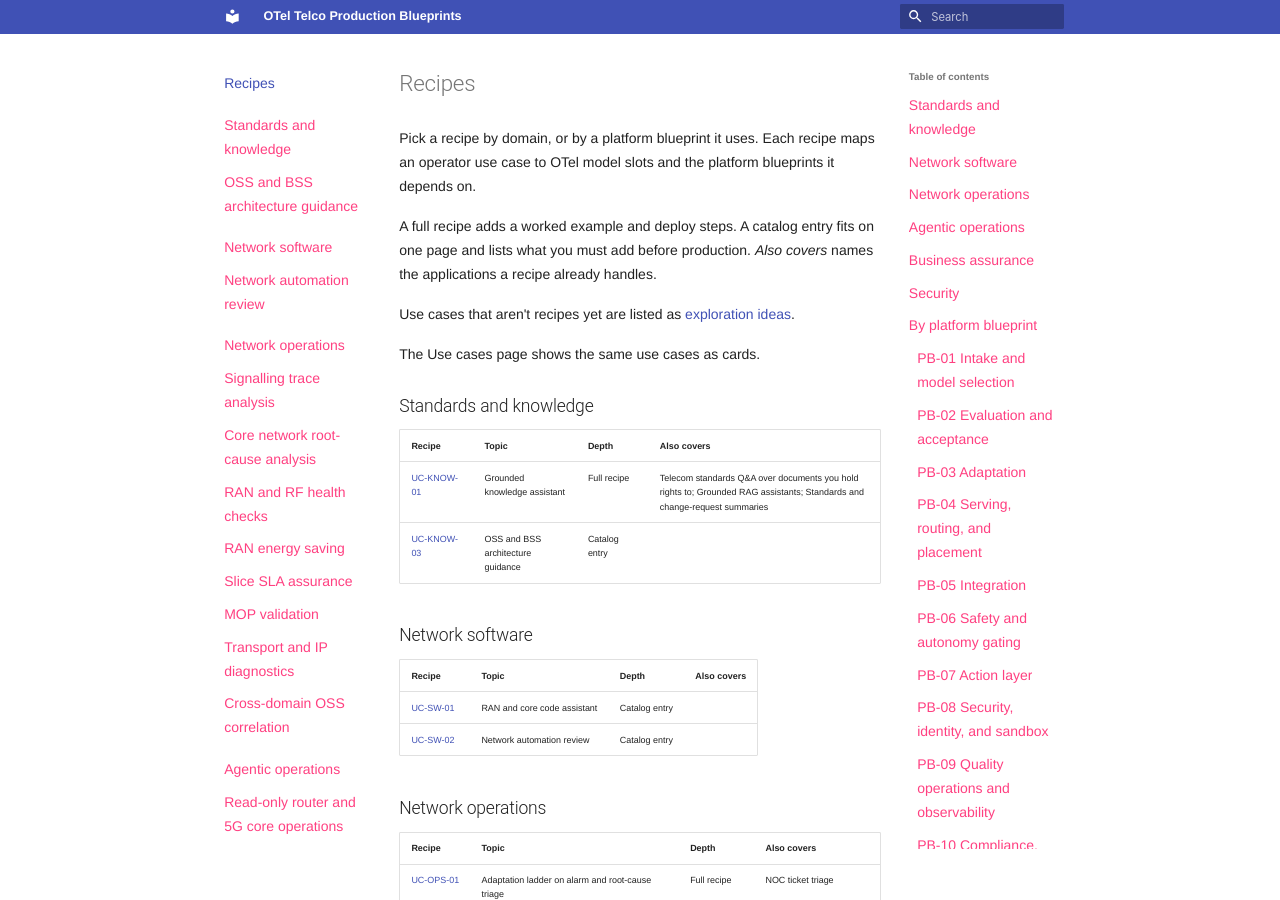
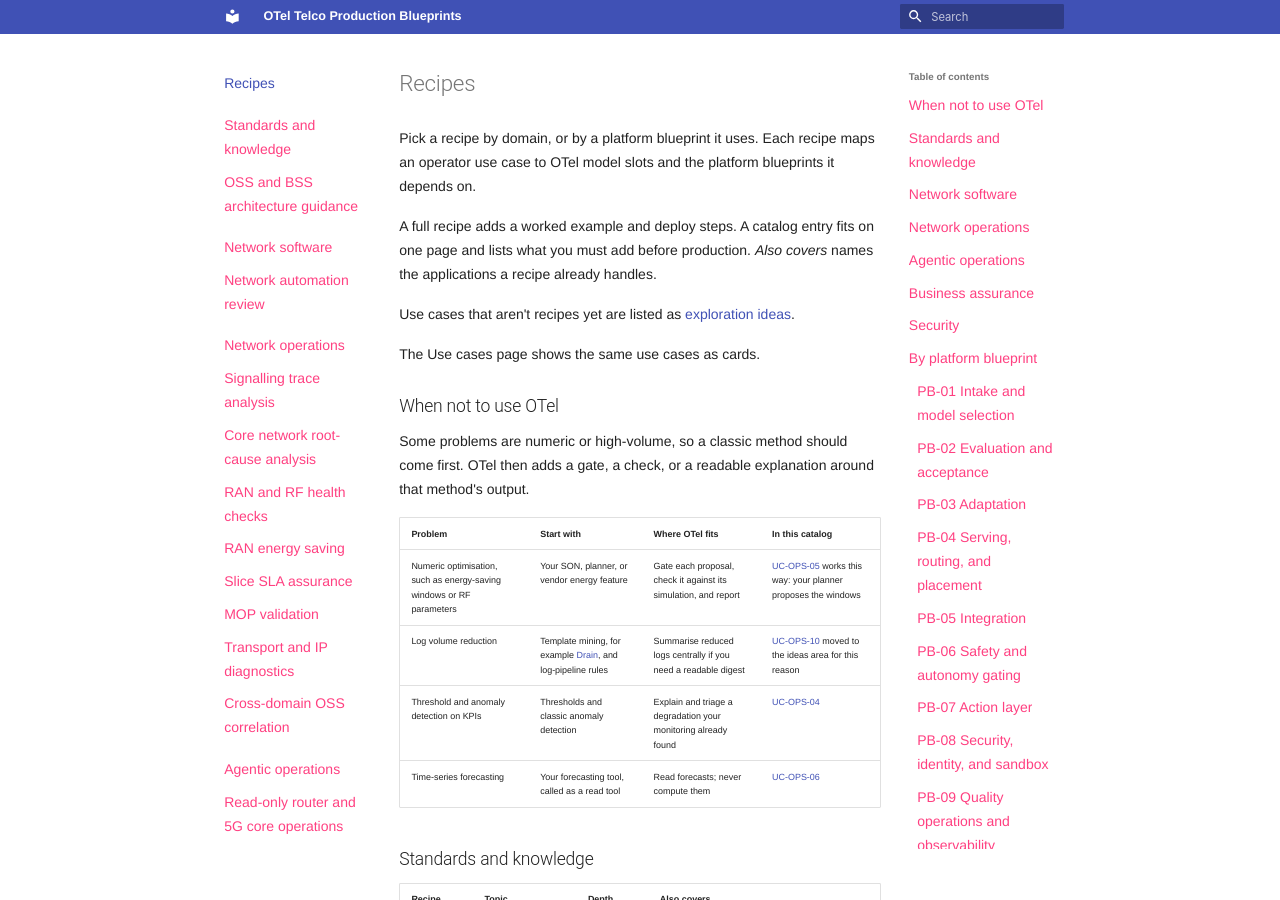
Before and after one commit to ravisharma5/otel-telco-blueprints, an MkDocs documentation site: the page built from catalog/index.md, in a window 1280 px wide and 900 px high. Built offline with MkDocs 1.6.1 and Material for MkDocs 9.7.7, drawn with Linux system fonts in a browser that asks for light colours; nearby versions of some CDN libraries; library files that are not in the unit come from our copies.

Commit message:
docs(catalog): add when not to use OTel to the recipes overview
- Numeric optimisation, log volume reduction, KPI thresholds, and forecasting start with classic methods
- Explains the energy saving reframe and the site log reduction move to ideas; cites the Drain paper

```diff
--- a/catalog/index.md
+++ b/catalog/index.md
@@ -13,6 +13,17 @@ A full recipe adds a worked example and deploy steps. A catalog entry fits on on
 Use cases that aren't recipes yet are listed as [exploration ideas](ideas/index.md).
 
 The Use cases page shows the same use cases as cards.
+
+## When not to use OTel
+
+Some problems are numeric or high-volume, so a classic method should come first. OTel then adds a gate, a check, or a readable explanation around that method's output.
+
+| Problem | Start with | Where OTel fits | In this catalog |
+|---|---|---|---|
+| Numeric optimisation, such as energy-saving windows or RF parameters | Your SON, planner, or vendor energy feature | Gate each proposal, check it against its simulation, and report | [UC-OPS-05](network-operations/ran-energy-saving/README.md) works this way: your planner proposes the windows |
+| Log volume reduction | Template mining, for example [Drain](https://jiemingzhu.github.io/pub/pjhe_icws2017.pdf), and log-pipeline rules | Summarise reduced logs centrally if you need a readable digest | [UC-OPS-10](ideas/site-log-reduction/README.md) moved to the ideas area for this reason |
+| Threshold and anomaly detection on KPIs | Thresholds and classic anomaly detection | Explain and triage a degradation your monitoring already found | [UC-OPS-04](network-operations/ran-rf-health-checks/README.md) |
+| Time-series forecasting | Your forecasting tool, called as a read tool | Read forecasts; never compute them | [UC-OPS-06](network-operations/slice-sla-assurance/README.md) |
 
 <!-- generated:catalog-by-domain start -->
 
```
